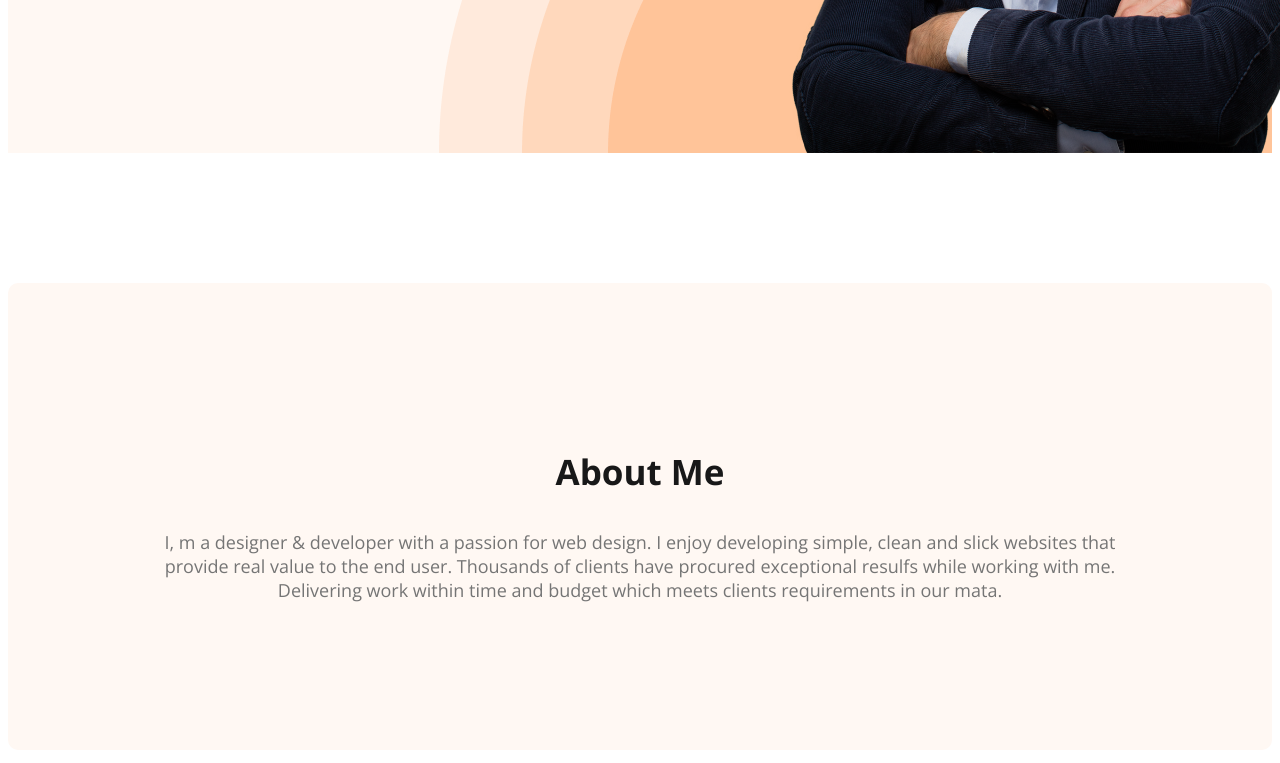
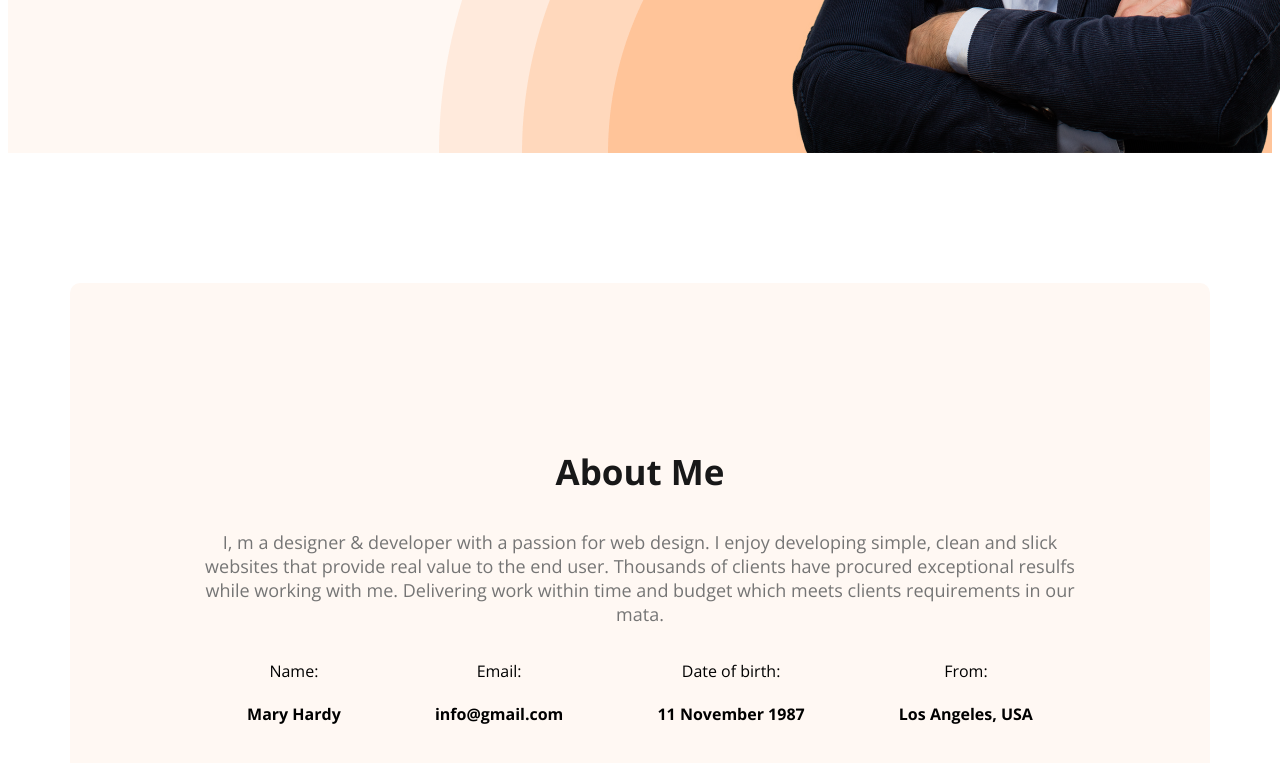
Before and after one commit to Naiim000/development-portfoilo, a plain HTML site: page index.html in a window 1280 px wide. Shown: the part 702-1465 px from the top of the page. Drawn offline with nearby package versions, Linux system fonts and the light colour scheme.

Commit message:
added about info

```diff
--- a/index.html
+++ b/index.html
@@ -1,5 +1,6 @@
 <!DOCTYPE html>
 <html lang="en">
+
 <head>
     <meta charset="UTF-8">
     <meta name="viewport" content="width=device-width, initial-scale=1.0">
@@ -9,6 +10,7 @@
     <link href="https://fonts.googleapis.com/css2?family=Open+Sans:wght@400;700;800&display=swap" rel="stylesheet">
     <link rel="stylesheet" href="styles/portfolio.css">
 </head>
+
 <body>
     <header class="hey">
         <nav>
@@ -21,9 +23,10 @@
         </nav>
         <div class="banner">
             <div class="banner-content">
-                <h3 class="banner-greeting">Hi, I  am</h3>
+                <h3 class="banner-greeting">Hi, I am</h3>
                 <h1 class="banner-title">Mary Hardy</h1>
-                <p class="banner-description">Shot what able cold new see hold.Friendly as an betrayed formerly he. Morning because as to society behaved moments.</p>
+                <p class="banner-description">Shot what able cold new see hold.Friendly as an betrayed formerly he.
+                    Morning because as to society behaved moments.</p>
                 <button class="btn-common">Download CV</button>
                 <button class="btn-common">Contract</button>
             </div>
@@ -34,7 +37,28 @@
     <main>
         <section class="about">
             <h3 class="section-title">About Me</h3>
-            <p class="section-description">I, m a designer & developer with a passion for web design. I enjoy developing simple, clean and slick websites that provide real value to the end user. Thousands of clients have procured exceptional resulfs while working with me. Delivering work within time and budget which meets clients requirements in our mata.</p>
+            <p class="section-description">I, m a designer & developer with a passion for web design. I enjoy developing
+                simple, clean and slick websites that provide real value to the end user. Thousands of clients have
+                procured exceptional resulfs while working with me. Delivering work within time and budget which meets
+                clients requirements in our mata.</p>
+            <div class="about-info-container">
+                <div class="about-info">
+                    <p class="info-title"> Name:</p>
+                    <h4 class="info-description">Mary Hardy </h4>
+                </div>
+                <div class="about-info">
+                    <p class="info-title">Email:</p>
+                    <h4 class="info-description">info@gmail.com</h4>
+                </div>
+                <div class="about-info">
+                    <p class="info-title">Date of birth:</p>
+                    <h4 class="info-description">11 November 1987</h4>
+                </div>
+                <div class="about-info">
+                    <p class="info-title">From:</p>
+                    <h4 class="info-description">Los Angeles, USA</h4>
+                </div>
+            </div>
         </section>
 
     </main>
@@ -42,4 +66,5 @@
 
     </footer>
 </body>
+
 </html>
--- a/styles/portfolio.css
+++ b/styles/portfolio.css
@@ -132,3 +132,14 @@ nav a {
     font-size: 18px;
 
 }
+main{
+    width: 1140px;
+    margin: 0 auto;
+}
+.about-info-container{
+    display: flex;
+    justify-content: space-around;
+}
+.about-info{
+    text-align: center;
+}
```
